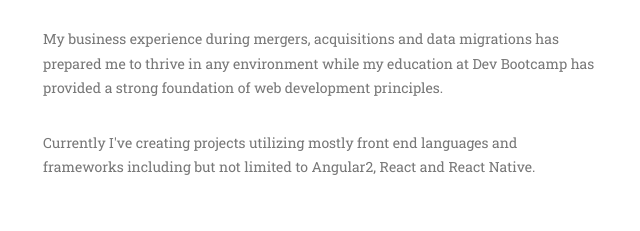
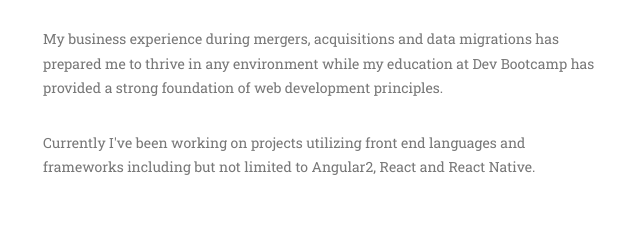
Before and after one commit to RicardoG2016/RicardoG2016.github.io, a website: page index.html in a window 1280 px wide. Shown: the part 1309-1540 px from the top of the page, 27-667 px from the left. Drawn offline with nearby package versions, Linux system fonts and the light colour scheme; a web font is replaced by a local one.

Commit message:
update about content.

```diff
--- a/index.html
+++ b/index.html
@@ -82,7 +82,7 @@
                     <p class="section-subheading text-muted about">Hi, my name is Ricardo Gomez and as a recent graduate of Dev Bootcamp in Austin, I've appreciated the process of learning, collaborating and applying new tools to solve real world problems.</p>
                     <p class="section-subheading text-muted about">During the 19 week immersive program, I was constantly coding, 12+ hours a day, 6 days a week and today I'm confident in my ability to deliver results and create value for any team.</p>
                     <p class="section-subheading text-muted about">My business experience during mergers, acquisitions and data migrations has prepared me to thrive in any environment while my education at Dev Bootcamp has provided a strong foundation of web development principles.</p>
-                    <p class="section-subheading text-muted about">Currently I've creating projects utilizing mostly front end languages and frameworks including but not limited to Angular2, React and React Native.</p>
+                    <p class="section-subheading text-muted about">Currently I've been working on projects utilizing front end languages and frameworks including but not limited to Angular2, React and React Native.</p>
                 </div>
                 <div class="col-md-6">
                     <img class="about-img" src="img/about/mypic.jpg">
```
Also changed, not shown: scss/_iphone6Plus.scss (+4 -4 lines).
